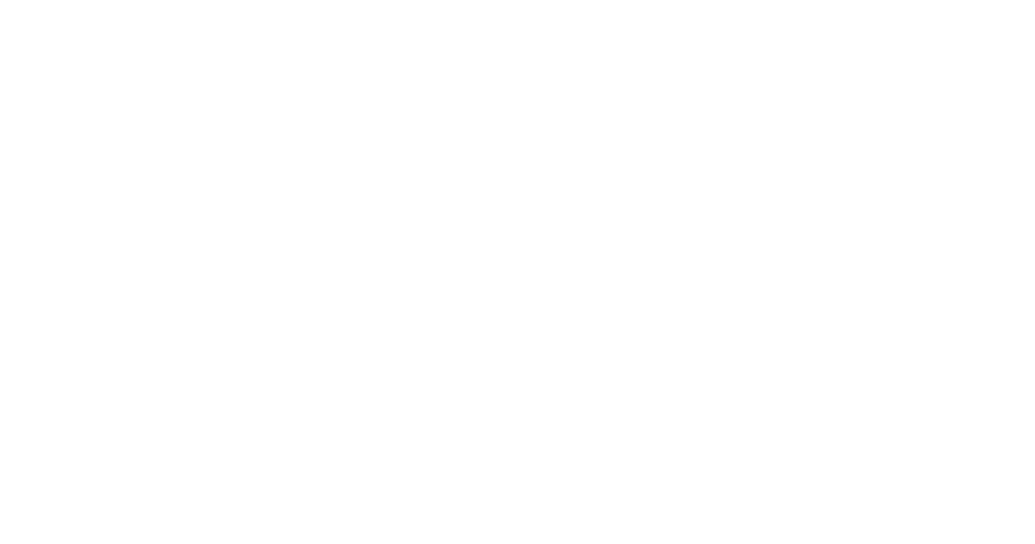
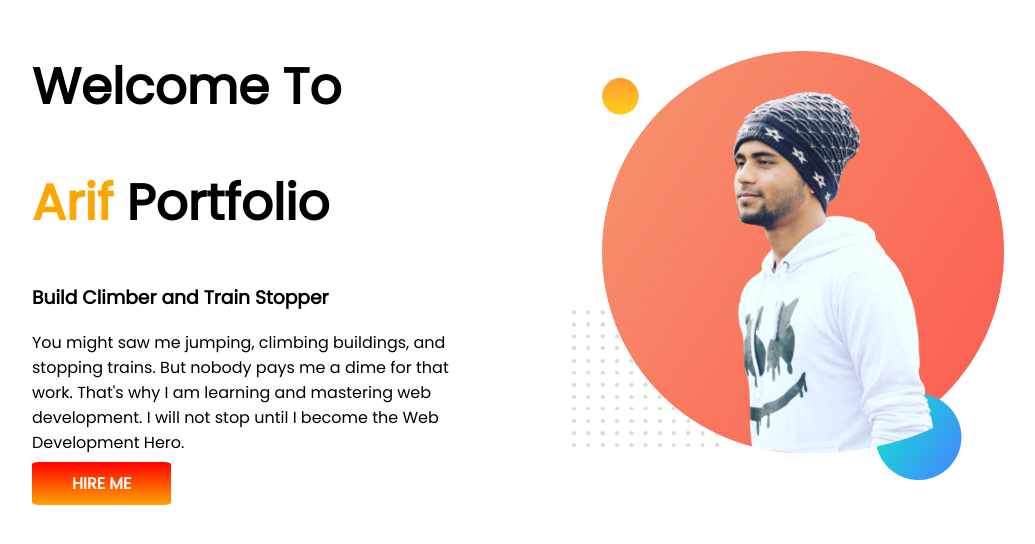
Before and after one commit to arifraj199/my-portfolio, a plain HTML site: page index.html in a window 1280 px wide. Shown: the whole page, without its empty margins (84-1119 px from the left). Drawn offline with Linux system fonts and the light colour scheme.

Commit message:
section code

```diff
--- a/index.html
+++ b/index.html
@@ -6,10 +6,27 @@
     <meta http-equiv="X-UA-Compatible" content="IE=edge">
     <meta name="viewport" content="width=device-width, initial-scale=1.0">
     <title>Arif Portfolio</title>
+    <link rel="preconnect" href="https://fonts.googleapis.com">
+    <link rel="preconnect" href="https://fonts.gstatic.com" crossorigin>
+    <link href="https://fonts.googleapis.com/css2?family=Poppins&display=swap" rel="stylesheet">
     <link rel="stylesheet" href="style.css">
 </head>
 
 <body>
+    <section>
+        <div class="display">
+            <h1>Welcome To</h1>
+            <h1><span class="color-change">Arif</span> Portfolio</h1>
+            <h3>Build Climber and Train Stopper
+            </h3>
+            <p>You might saw me jumping, climbing buildings, and stopping trains. But nobody pays me a dime for that work. That's why I am learning and mastering web development. I will not stop until I become the Web Development Hero.</p>
+            <a class="link-button" target="_blank" href="https://github.com/arifraj199">HIRE ME</a>
+        </div>
+        <div class="display">
+            <img src="images/bg-img.png" alt="">
+        </div>
+
+    </section>
 
 </body>
 
--- a/style.css
+++ b/style.css
@@ -0,0 +1,35 @@
+body {
+    width: 1080px;
+    font-family: 'Poppins', sans-serif;
+}
+
+h1 {
+    font-size: 50px;
+}
+
+.color-change {
+    color: orange;
+}
+
+section {
+    display: flex;
+}
+
+.display {
+    width: 50%;
+    padding-left: 10%;
+}
+
+.display img {
+    width: 100%;
+    margin-top: 10%;
+}
+
+.link-button {
+    text-decoration: none;
+    background-image: linear-gradient(red, orange);
+    padding: 10px 40px;
+    border-radius: 5%;
+    color: white;
+    font-weight: 700;
+}
```
Also changed, not shown: images/arif-bg-img.png (added), images/arif-bg-img2.png (added), images/bg-img.png (added), images/dream-bg.png (added), images/exp-bg.png (added), images/jhankar.png (added), images/jhankar2.png (added), images/my-bg.png (added), images/my-bg2.png (added), images/top-banner.png (added), 7 other files.
